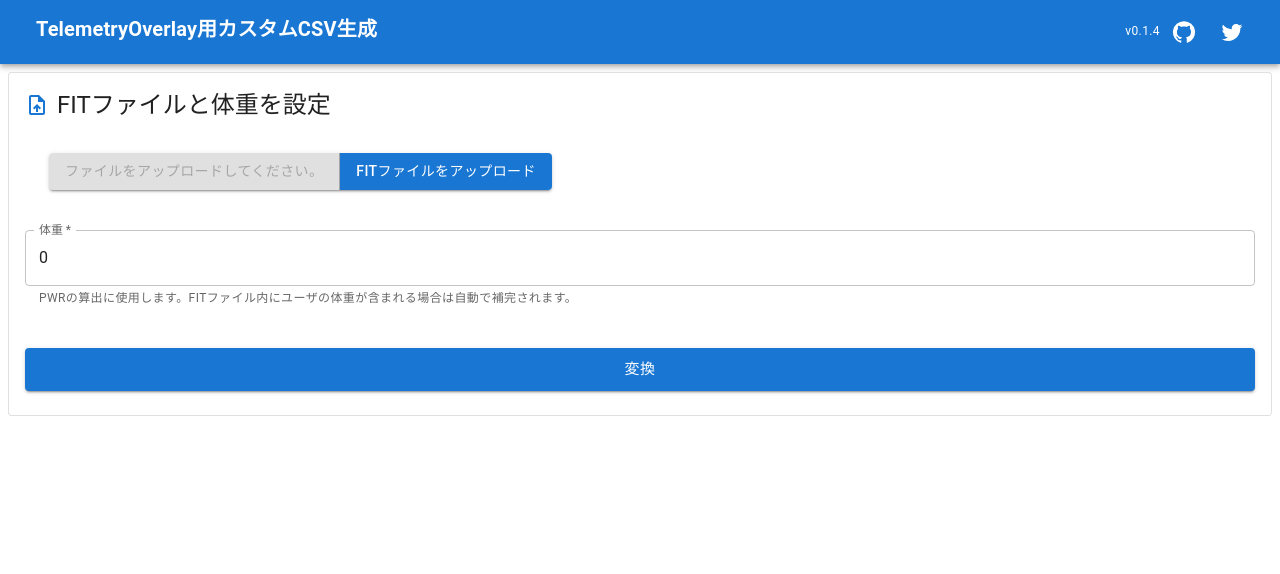
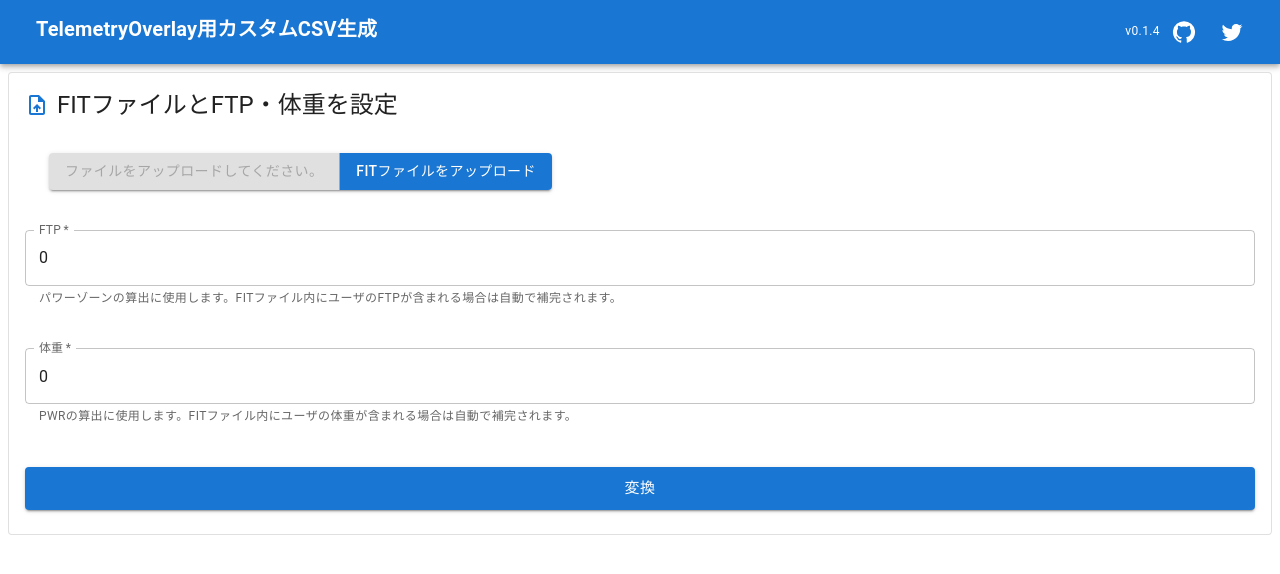
Before and after one commit to aoisupersix/telemetryoverlay-customcsv-cycling, a React app: page / in a window 1280 px wide. Shown: the top 574 px of the page. Built offline with nearby package versions, Linux system fonts and the light colour scheme; the HTML template or start-up script is replaced by a standard one.

Commit message:
feat: add FTP to input values.

```diff
--- a/src/app.tsx
+++ b/src/app.tsx
@@ -32,8 +32,13 @@ const MarginedBody = styled.div`
 const App = () => {
     const [_np, setTelemetryCsv] = React.useState<TelemetryCsv | undefined>()
 
-    const onUpload = (fit: ListedFit, weight: number, file: File) => {
-        const [csvObject, fields] = convertToTelemetryCsv(fit, weight)
+    const onUpload = (
+        fit: ListedFit,
+        ftp: number,
+        weight: number,
+        file: File,
+    ) => {
+        const [csvObject, fields] = convertToTelemetryCsv(fit, ftp, weight)
         setTelemetryCsv(csvObject)
         const csvParser = new Parser({
             fields: fields,
--- a/src/features/fit-upload-form/fit-upload-form.tsx
+++ b/src/features/fit-upload-form/fit-upload-form.tsx
@@ -18,13 +18,14 @@ import { readFitFile } from '../../models/fit/fit-reader'
 import { ListedFit } from '../../models/fit/listed-fit'
 
 interface FitUploadFormProps {
-    onUpload?: (fit: ListedFit, weight: number, file: File) => void
+    onUpload?: (fit: ListedFit, ftp: number, weight: number, file: File) => void
 }
 
 export const FitUploadForm: React.FC<FitUploadFormProps> = (props) => {
     const [errors, setErrors] = React.useState<string[]>([])
     const [file, setFile] = React.useState<File | undefined>()
     const [fit, setFit] = React.useState<ListedFit | undefined>()
+    const [ftp, setFtp] = React.useState<number | undefined>()
     const [weight, setWeight] = React.useState<number | undefined>()
 
     const onUploadFitFile = (f: File) => {
@@ -38,6 +39,12 @@ export const FitUploadForm: React.FC<FitUploadFormProps> = (props) => {
                     listedFit.user_profile.weight_setting === 'metric'
                 ) {
                     setWeight(listedFit.user_profile.weight)
+                }
+                if (
+                    listedFit.zones_target.functional_threshold_power !==
+                    undefined
+                ) {
+                    setFtp(listedFit.zones_target.functional_threshold_power)
                 }
             })
             .catch((err) => {
@@ -65,7 +72,7 @@ export const FitUploadForm: React.FC<FitUploadFormProps> = (props) => {
 
         setErrors(errs)
         if (errs.length === 0) {
-            props.onUpload(fit, weight, file)
+            props.onUpload(fit, ftp, weight, file)
         }
     }
 
@@ -90,7 +97,7 @@ export const FitUploadForm: React.FC<FitUploadFormProps> = (props) => {
                 title={
                     <IconicTypography
                         icon={<UploadFileIcon color="primary" />}
-                        text="FITファイルと体重を設定"
+                        text="FITファイルとFTP・体重を設定"
                         variant="h5"
                     />
                 }
@@ -102,6 +109,14 @@ export const FitUploadForm: React.FC<FitUploadFormProps> = (props) => {
                         acceptExtension=".fit"
                         buttonText="FITファイルをアップロード"
                         onUpload={onUploadFitFile}
+                    />
+                    <TextField
+                        required
+                        type="number"
+                        label="FTP"
+                        helperText="パワーゾーンの算出に使用します。FITファイル内にユーザのFTPが含まれる場合は自動で補完されます。"
+                        value={ftp ?? 0}
+                        onChange={(e) => setFtp(Number(e.currentTarget.value))}
                     />
                     <TextField
                         required
--- a/src/models/fit/listed-fit.ts
+++ b/src/models/fit/listed-fit.ts
@@ -2,10 +2,12 @@ import { FitEvent } from './events/fit-event'
 import { FitRecord } from './fit-record'
 import { Lap } from './lap'
 import { UserProfile } from './user-profile'
+import { ZonesTarget } from './zones-target'
 
 export interface ListedFit {
     records: FitRecord[]
     laps: Lap[]
     events?: FitEvent[]
     user_profile: UserProfile
+    zones_target: ZonesTarget
 }
--- a/src/models/telemetry-csv/fit-csv-converter.ts
+++ b/src/models/telemetry-csv/fit-csv-converter.ts
@@ -13,6 +13,7 @@ import { ListedFit } from '../fit/listed-fit'
 
 export const convertToTelemetryCsv = (
     fit: ListedFit,
+    ftp: number,
     weight: number,
 ): [TelemetryCsv, string[]] => {
     const descOrderedPositionChangeEvents = sortBy(
```
Also changed, not shown: src/models/fit/zones-target.ts (added, +13 -0 lines).
